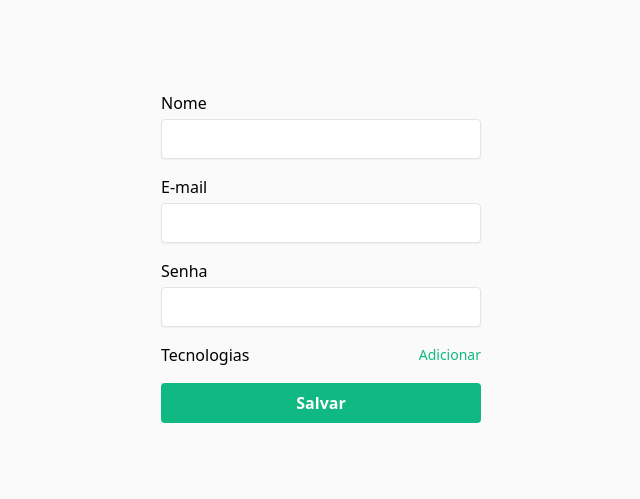
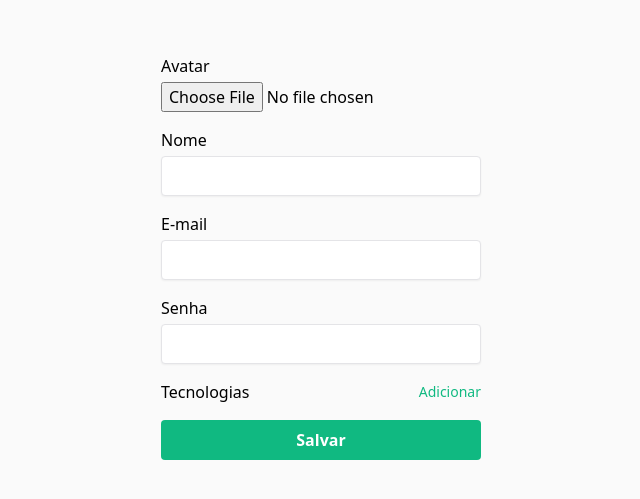
Before and after one commit to gabriellefoliv/react-hook-form, a React (Vite) app: page / in a window 1280 px wide. Shown: the part 123-622 px from the top of the page, without its empty margins (319-959 px from the left). Built offline with nearby package versions, Linux system fonts and the light colour scheme.

Commit message:
feat: upload de arquivos

```diff
--- a/package.json
+++ b/package.json
@@ -11,6 +11,7 @@
   },
   "dependencies": {
     "@hookform/resolvers": "^3.9.0",
+    "@supabase/supabase-js": "^2.45.1",
     "react": "^18.3.1",
     "react-dom": "^18.3.1",
     "react-hook-form": "^7.52.2",
--- a/src/App.tsx
+++ b/src/App.tsx
@@ -4,8 +4,11 @@ import { useState } from "react";
 import { useForm, useFieldArray } from 'react-hook-form'
 import { z } from 'zod'
 import { zodResolver } from '@hookform/resolvers/zod'
+import { supabase } from "./lib/supabase";
 
 const createUserFormSchema = z.object({
+  avatar: z.instanceof(FileList)
+    .transform(list => list.item(0)!),
   name: z.string()
     .min(1, "O nome é obrigatório")
     .transform(name => {
@@ -42,7 +45,8 @@ export function App() {
     append({ title: '', knowledge: 0 })
   }
 
-  function createUser(data: CreateUserFormData) {
+  async function createUser(data: CreateUserFormData) {
+    await supabase.storage.from('forms-react').upload(data.avatar.name, data.avatar)
     setOutput(JSON.stringify(data, null, 2))
   }
 
@@ -50,7 +54,18 @@ export function App() {
     <main className="h-screen bg-zinc-50 flex justify-center items-center flex-col gap-10">
       <form
         onSubmit={handleSubmit(createUser)}
-        className="flex flex-col gap-4 w-full max-w-xs">
+        className="flex flex-col gap-4 w-full max-w-xs"
+      >
+        <div className="flex flex-col gap-1">
+          <label htmlFor="name">Avatar</label>
+          <input
+            type="file"
+            accept="image/*"
+            {...register('avatar')}
+          />
+          {errors.avatar && <span className="text-red-500 text-sm">{errors.avatar.message}</span>}
+        </div>
+
         <div className="flex flex-col gap-1">
           <label htmlFor="name">Nome</label>
           <input
--- /dev/null
+++ b/src/lib/supabase.ts
@@ -0,0 +1,6 @@
+import { createClient } from '@supabase/supabase-js'
+
+export const supabase = createClient(
+    'https://avweraddlkhxkjcljmdh.supabase.co',
+    'eyJhbGciOiJIUzI1NiIsInR5cCI6IkpXVCJ9.eyJpc3MiOiJzdXBhYmFzZSIsInJlZiI6ImF2d2VyYWRkbGtoeGtqY2xqbWRoIiwicm9sZSI6ImFub24iLCJpYXQiOjE3MjM5MjgzOTUsImV4cCI6MjAzOTUwNDM5NX0.-aEiayW3WZPt5icnEWut-x90Ly5jhX-_MPlTaLI5plc'
+)
```
Also changed, not shown: 1 other file (tests, documents, lock files or other folders).
